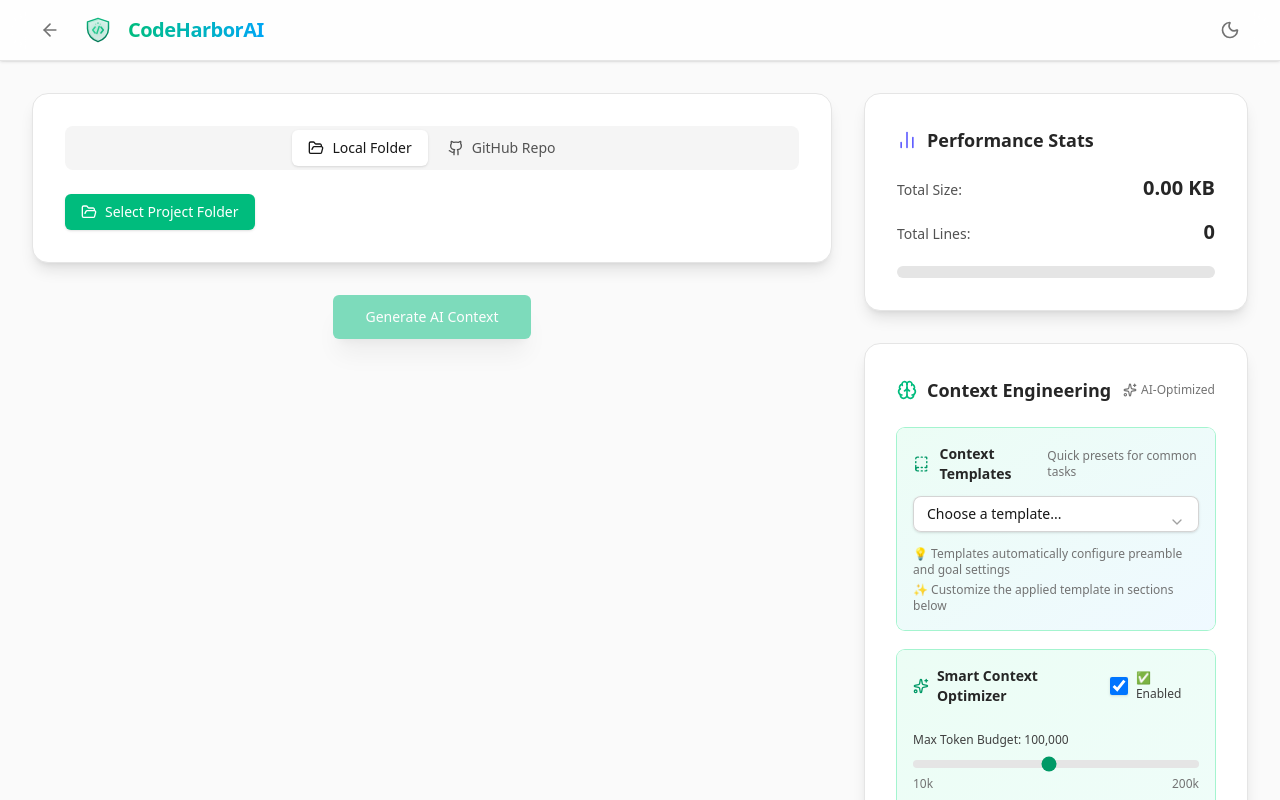
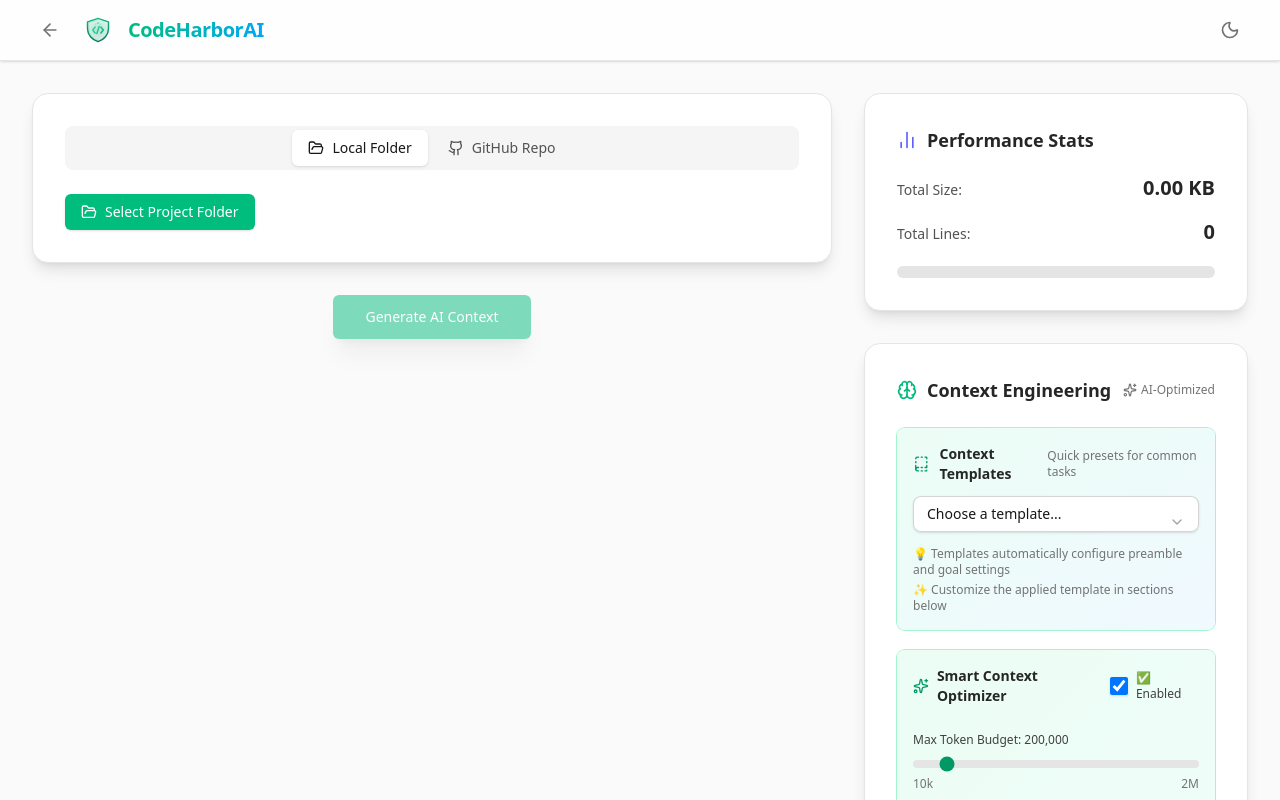
Before and after one commit to MontaCoder/CodeHarborAI, a React (Vite) app: page / in a window 1280 px wide. Both pictures are taken after a click on the button "Get Started Free". Shown: the top 800 px of the page. Built offline with nearby package versions, Linux system fonts and the light colour scheme.

Commit message:
Increase maxTotalTokens limit to 2 million
Raised the maximum value for maxTotalTokens from 200,000 to 2,000,000 in the AdvancedOptionsPanel slider and updated the default value in MainApp to 200,000. This allows users to select higher token limits for advanced use cases.

```diff
--- a/src/components/AdvancedOptionsPanel.tsx
+++ b/src/components/AdvancedOptionsPanel.tsx
@@ -153,7 +153,7 @@ const AdvancedOptionsPanel: React.FC<AdvancedOptionsPanelProps> = memo(
                   <input
                     type="range"
                     min="10000"
-                    max="200000"
+                    max="2000000"
                     step="10000"
                     value={options.maxTotalTokens}
                     onChange={(e) => onChange('maxTotalTokens', parseInt(e.target.value))}
@@ -161,7 +161,7 @@ const AdvancedOptionsPanel: React.FC<AdvancedOptionsPanelProps> = memo(
                   />
                   <div className="flex justify-between text-xs text-neutral-500 dark:text-neutral-400">
                     <span>10k</span>
-                    <span>200k</span>
+                    <span>2M</span>
                   </div>
                 </div>
 
--- a/src/components/MainApp.tsx
+++ b/src/components/MainApp.tsx
@@ -46,7 +46,7 @@ const MainApp: React.FC = () => {
       includeContext7Docs: false,
       context7Docs: [],
       enableSmartOptimization: true,
-      maxTotalTokens: 100000,
+      maxTotalTokens: 200000,
       prioritizeDocumentation: true,
       includeStructureMap: true,
       extractCodeSignatures: true,
```
